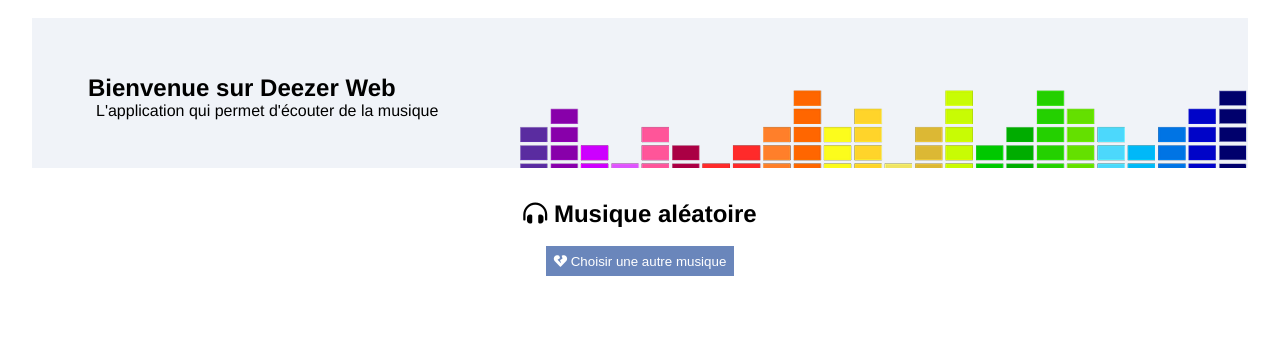
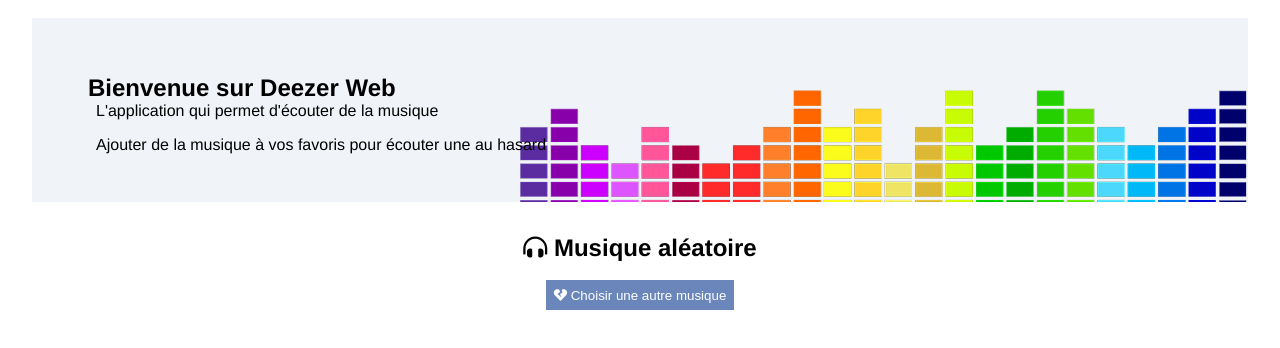
Before and after one commit to T-M-N/T-M-N.github.io, a website: page index.html in a window 1280 px wide. Shown: the part 82-430 px from the top of the page. Drawn offline with nearby package versions, Linux system fonts and the light colour scheme.

Commit message:
Update index.html

```diff
--- a/index.html
+++ b/index.html
@@ -27,6 +27,7 @@
             <div id="intro">
                 <h1>Bienvenue sur Deezer Web </h1>
                 <p>L'application qui permet d'écouter de la musique</p>
+                <p>Ajouter de la musique à vos favoris pour écouter une au hasard</p>
             </div>
             <h2><i class="fas fa-headphones-alt"></i>  Musique aléatoire</h2>
             <br>
```
